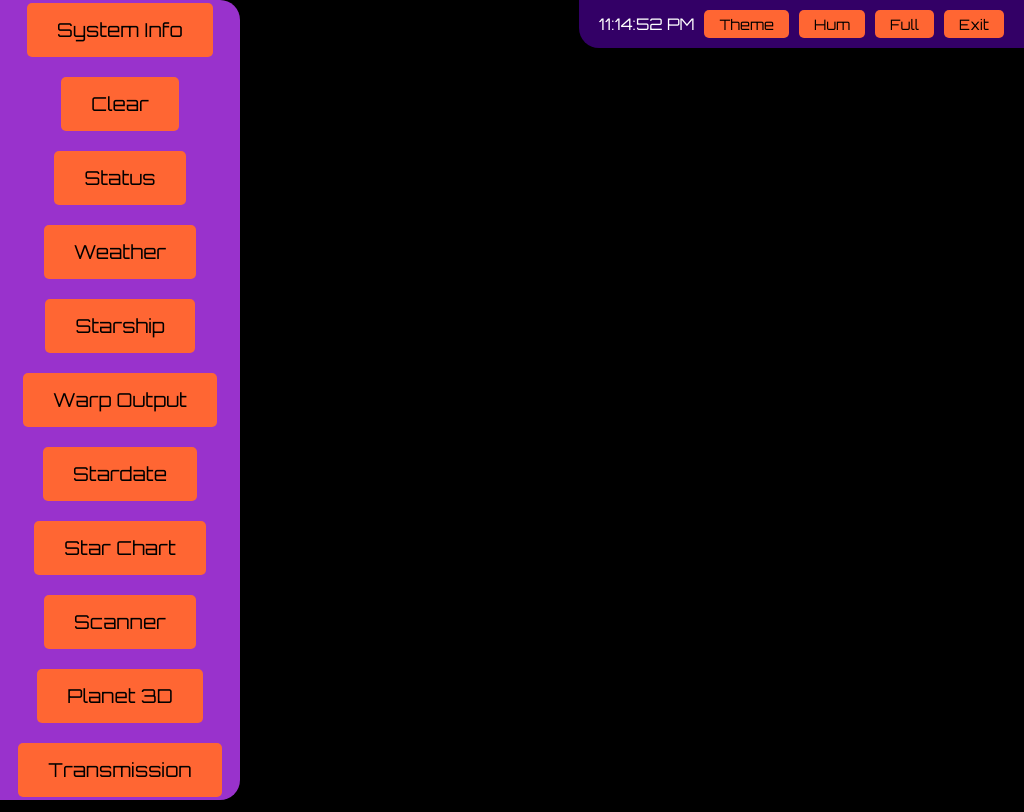
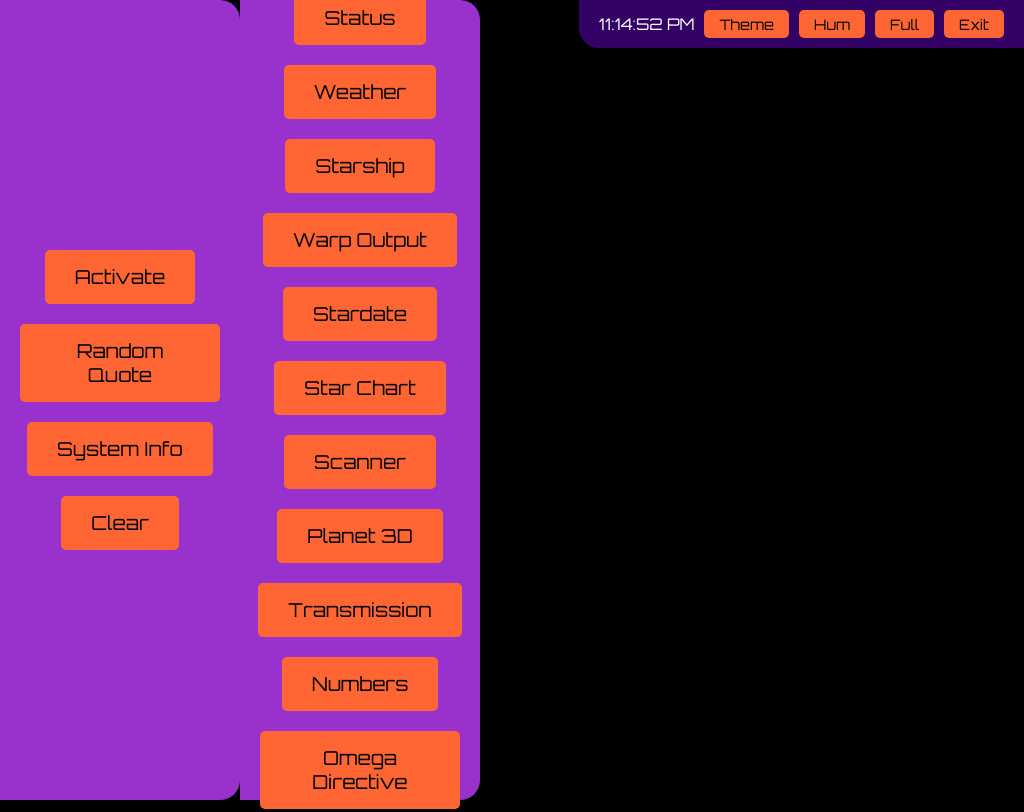
Before and after one commit to GeorgeWebDevCy/LCARSOS, an Electron app: page index.html in a window 1024 px wide. Shown: the top 812 px of the page. Drawn offline with Linux system fonts and the light colour scheme; no server answers; a web font is replaced by a local one.

Commit message:
Add separate plugin panel

```diff
--- a/index.html
+++ b/index.html
@@ -15,12 +15,13 @@
       <button class="lcars-button small" id="fullscreen-btn">Full</button>
       <button class="lcars-button small" id="exit-btn">Exit</button>
     </div>
-    <div id="left-bar">
+    <div id="left-bar" class="side-bar">
       <button class="lcars-button" id="main-btn">Activate</button>
       <button class="lcars-button" id="quote-btn">Random Quote</button>
       <button class="lcars-button" id="sysinfo-btn">System Info</button>
       <button class="lcars-button" id="clear-btn">Clear</button>
     </div>
+    <div id="plugin-bar" class="side-bar"></div>
     <div id="content" class="hidden"></div>
   </div>
   <script type="module" src="renderer.js"></script>
--- a/renderer.js
+++ b/renderer.js
@@ -12,7 +12,7 @@ document.addEventListener('DOMContentLoaded', () => {
   let humOsc = null;
   const synth = window.speechSynthesis;
 
-  const pluginArea = document.getElementById('left-bar');
+  const pluginArea = document.getElementById('plugin-bar');
 
   function registerButton(label, handler) {
     const button = document.createElement('button');
--- a/styles.css
+++ b/styles.css
@@ -40,7 +40,9 @@ body {
   overflow: hidden;
 }
 
-#left-bar {
+#left-bar,
+#plugin-bar,
+.side-bar {
   width: 200px;
   background: var(--panel-bg);
   border-top-right-radius: 20px;
```
